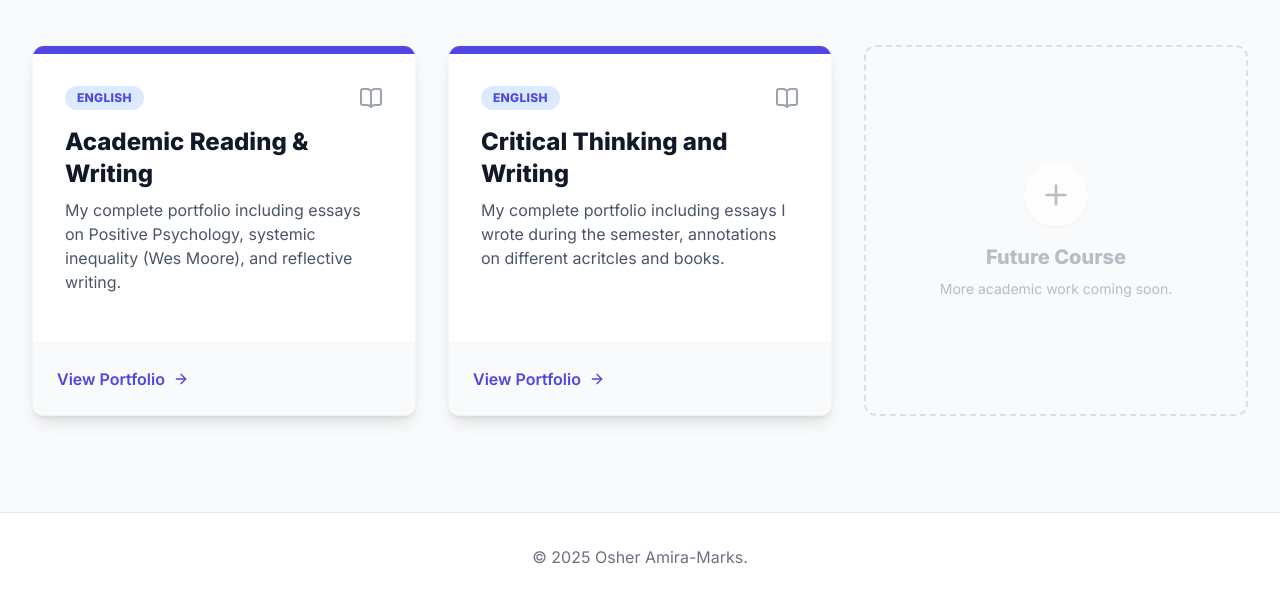
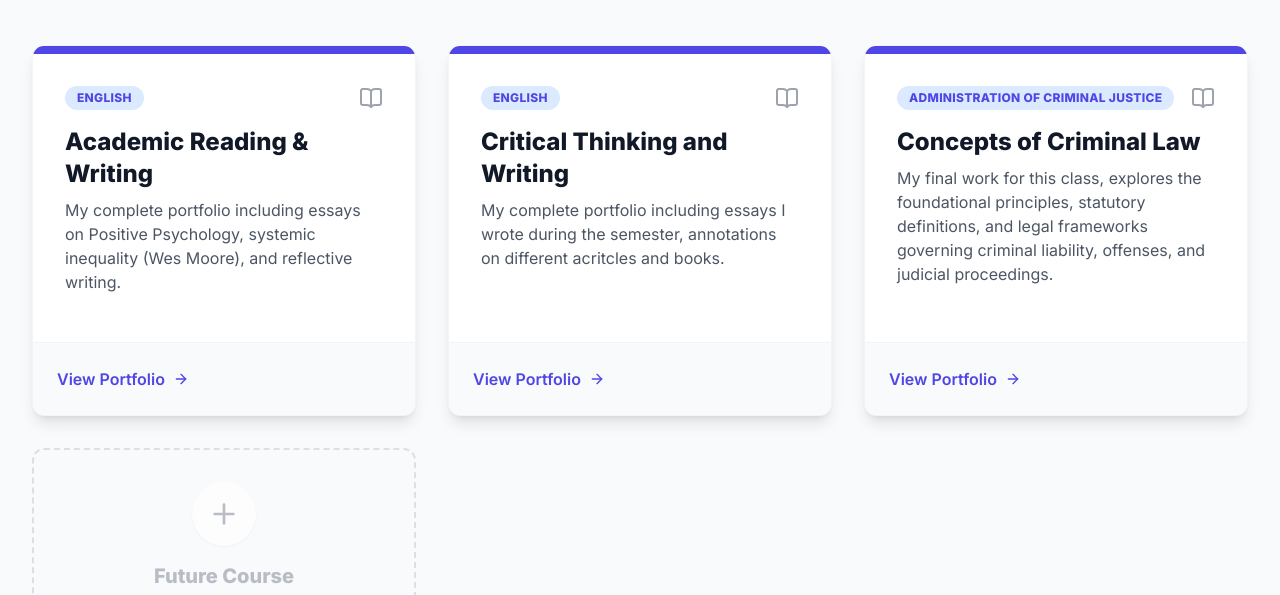
Before and after one commit to Osheramira/Osher-Amira-Marks, a plain HTML site: page college.html in a window 1280 px wide. Shown: the part 199-794 px from the top of the page. Drawn offline with nearby package versions, Linux system fonts and the light colour scheme.

Commit message:
Add files via upload

```diff
--- a/college.html
+++ b/college.html
@@ -84,6 +84,26 @@
                     </div>
                 </div>
             </a>
+             <a href="concepts.html" class="group block">
+                <div class="bg-white rounded-xl shadow-lg border border-gray-100 overflow-hidden transform transition duration-300 hover:-translate-y-2 hover:shadow-2xl h-full flex flex-col">
+                    <div class="h-2 bg-primary w-full"></div>
+                    <div class="p-8 flex-grow">
+                        <div class="flex items-center justify-between mb-4">
+                            <span class="bg-blue-100 text-primary text-xs font-bold px-3 py-1 rounded-full uppercase tracking-wide">Administration of Criminal Justice</span>
+                            <i data-lucide="book-open" class="text-gray-400 group-hover:text-primary transition"></i>
+                        </div>
+                        <h3 class="text-2xl font-bold text-gray-900 mb-2 group-hover:text-primary transition">Concepts of Criminal Law</h3>
+                        <p class="text-gray-600 mb-4">
+                            My final work for this class, explores the foundational principles, statutory definitions, and legal frameworks governing criminal liability, offenses, and judicial proceedings.
+                        </p>
+                    </div>
+                    <div class="p-6 bg-gray-50 border-t border-gray-100 group-hover:bg-indigo-50 transition">
+                        <span class="text-primary font-semibold flex items-center">
+                            View Portfolio <i data-lucide="arrow-right" class="ml-2 w-4 h-4"></i>
+                        </span>
+                    </div>
+                </div>
+            </a>
             <div class="bg-gray-50 rounded-xl border-2 border-dashed border-gray-300 p-8 flex flex-col items-center justify-center text-center opacity-70">
                 <div class="bg-white p-4 rounded-full shadow-sm mb-4">
                     <i data-lucide="plus" class="w-8 h-8 text-gray-400"></i>
```
